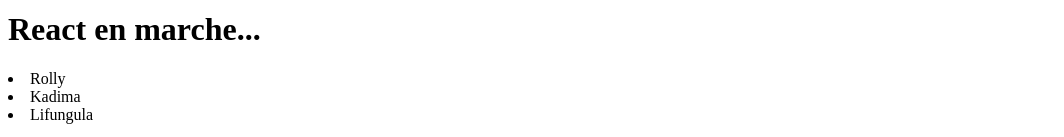
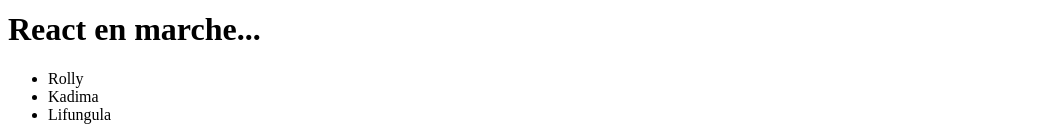
Before and after one commit to RollyLif/ReactGDA, a JavaScript app: page / in a window 1280 px wide. Shown: the part 916-1053 px from the top of the page, without its empty margins (0-1064 px from the left). Built offline with nearby package versions, Linux system fonts and the light colour scheme.

Commit message:
features: using createRoot

```diff
--- a/src/App.js
+++ b/src/App.js
@@ -1,13 +1,13 @@
 function App(){
   return (
     <div>
-      <img src="logo.svg" />
+      <img src="logo.svg" alt="mon logo"/>
       <h1>React en marche...</h1>
-      <lu>
+      <ul>
         <li>Rolly</li>
         <li>Kadima</li>
         <li>Lifungula</li>
-      </lu>
+      </ul>
     </div>
   )
 }
```
Also changed, not shown: src/index.js (+6 -4 lines).
